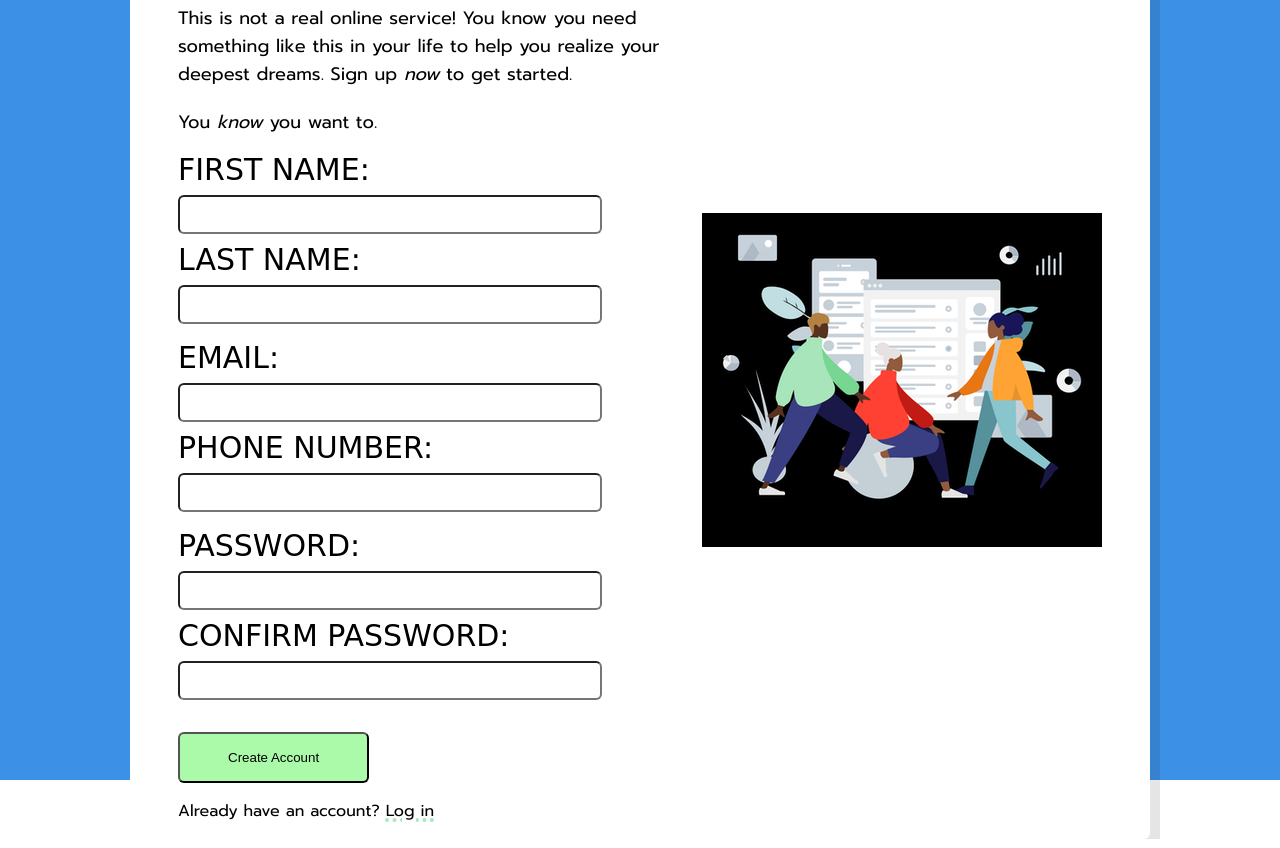
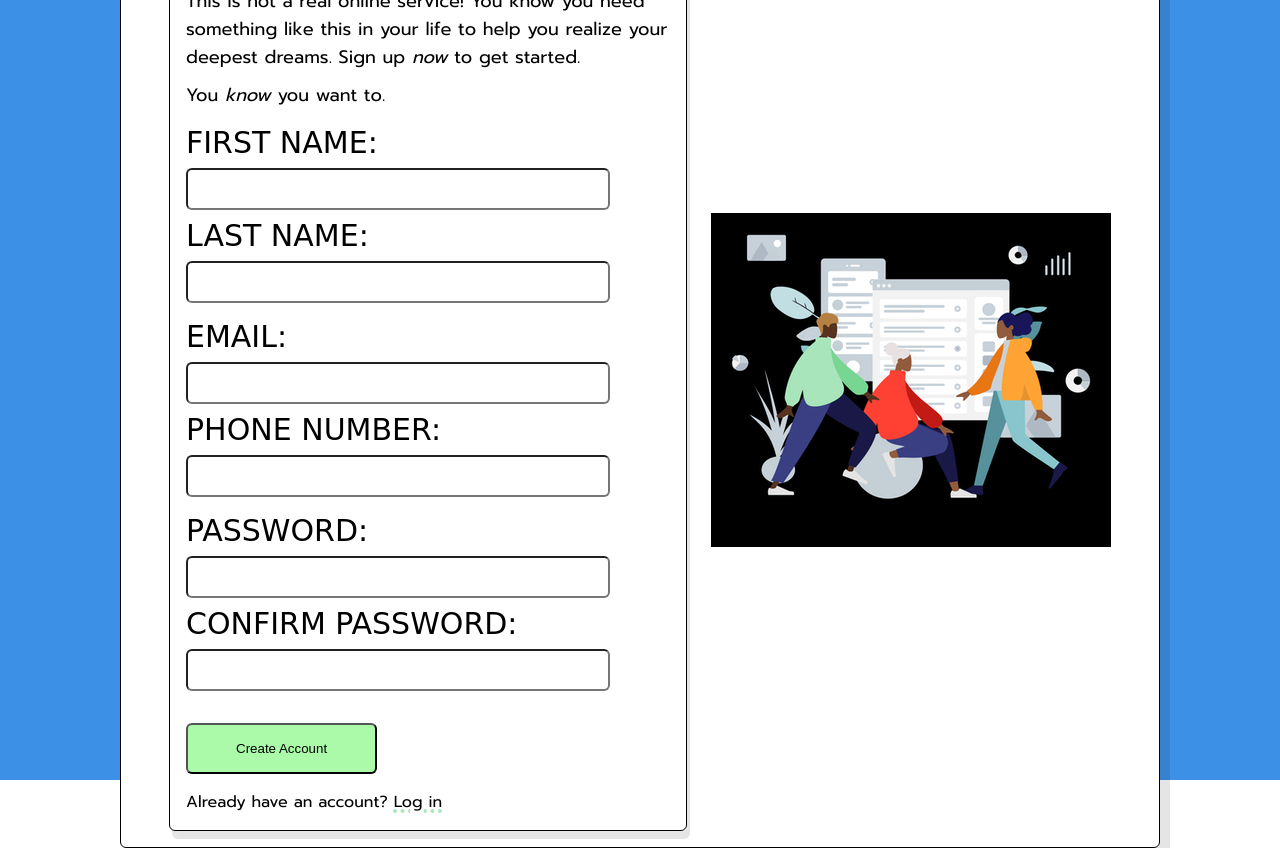
Before and after one commit to OptimisticTrousers/sign-up-form, a plain HTML site: page index.html in a window 1280 px wide. Shown: the part 20-868 px from the top of the page. Drawn offline with nearby package versions, Linux system fonts and the light colour scheme; a script that the page names is missing; a web font is replaced by a local one.

Commit message:
Adding more styling to the form

```diff
--- a/stylesheet.css
+++ b/stylesheet.css
@@ -39,7 +39,9 @@ time, mark, audio, video {
     align-items: center;
     background-color: white;
     padding: 1rem 3rem;
+    height:auto;
     border-radius: 6px;
+    border: 1px solid black;
     box-shadow: 10px 20px rgba(0, 0, 0, 0.10);
 }
 .left-panel{
@@ -52,9 +54,19 @@ time, mark, audio, video {
     display: flex;
     align-items: stretch;
 }
+div .right-panel{
+    background-color: blue;
+}
 
 img{
     background-color: black;
+}
+form{
+    border-radius: 6px;
+    padding-left: 1rem;
+    padding-bottom: 1rem;
+    border: 1px solid black;
+    box-shadow: 3px 8px rgba(0, 0, 0, 0.10);
 }
 fieldset{
     margin: 1rem 0;
@@ -70,6 +82,7 @@ fieldset > input{
     border-radius: 6px;
     padding: 10px;
     width: 400px;
+    font-size: 16px;
 }
 button[type="submit"]{
     margin: 1rem 0;
@@ -97,7 +110,7 @@ h2{
     width: 500px;
     display: flex;
     flex-direction: column;
-    gap: 20px;
+    gap: 10px;
     justify-content: start;
 }
 
```
